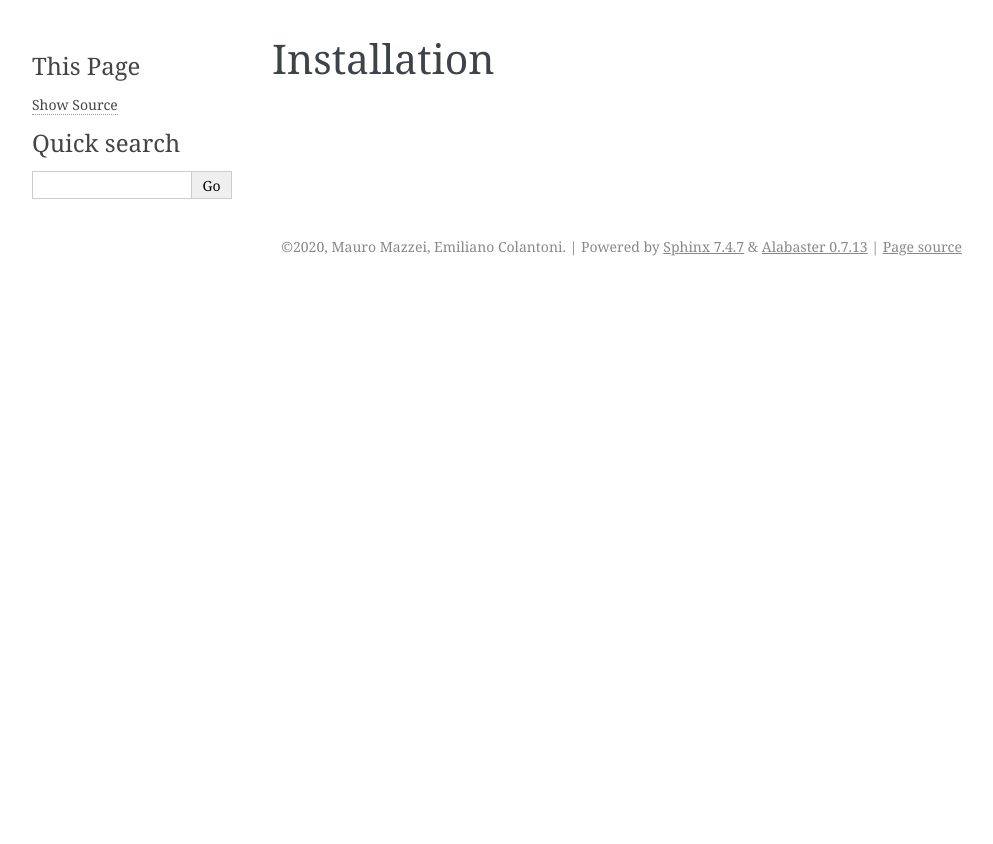
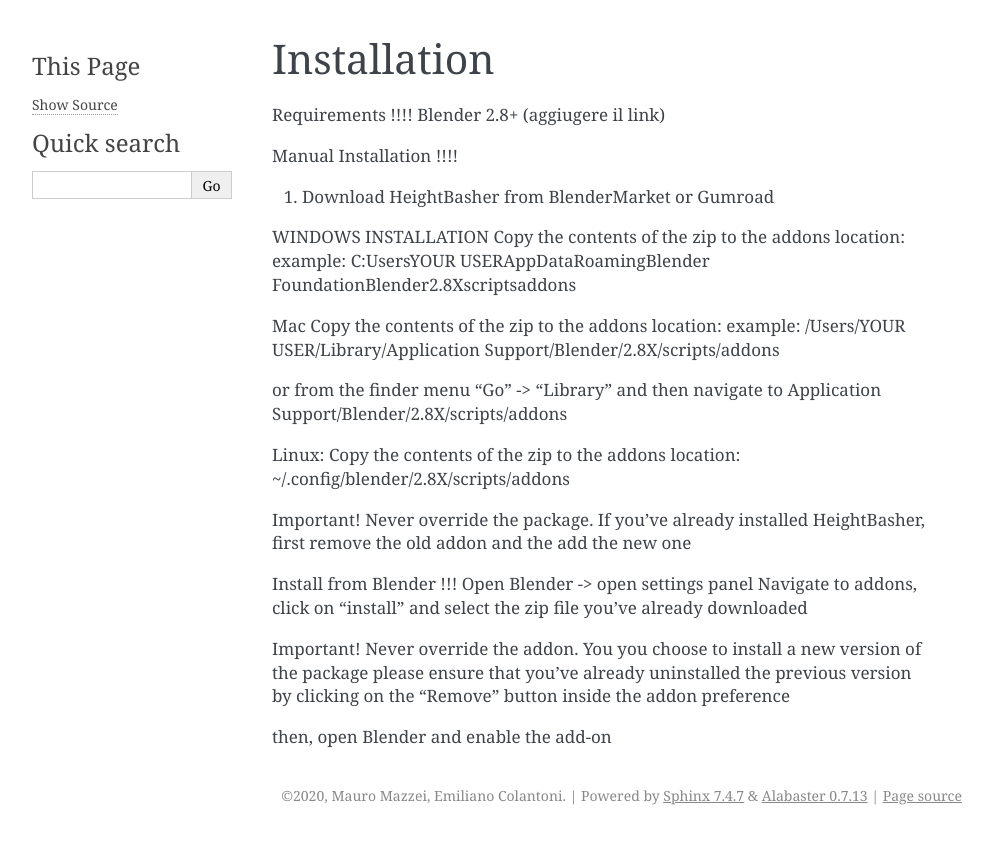
Before and after one commit to mauromazzei/blender-heightbasher-documentation, a Sphinx documentation site: the page built from source/installation.rst, in a window 1280 px wide. Shown: the top 844 px of the page, without its empty margins (148-1141 px from the left). Built offline with Sphinx 7.4.7, drawn with Linux system fonts in a browser that asks for light colours.

Commit message:
installation and getting started initial draft

```diff
--- a/source/installation.rst
+++ b/source/installation.rst
@@ -2,3 +2,44 @@
 
 Installation
 ========================================
+
+Requirements !!!!
+Blender 2.8+ (aggiugere il link)
+
+Manual Installation !!!!
+
+1) Download HeightBasher from BlenderMarket or Gumroad
+
+WINDOWS INSTALLATION
+Copy the contents of the zip to the addons location:
+example:
+C:\Users\YOUR USER\AppData\Roaming\Blender Foundation\Blender\2.8X\scripts\addons
+
+Mac
+Copy the contents of the zip to the addons location:
+example:
+/Users/YOUR USER/Library/Application Support/Blender/2.8X/scripts/addons
+
+or from the finder menu
+"Go" -> "Library"
+and then navigate to Application Support/Blender/2.8X/scripts/addons
+
+
+Linux:
+Copy the contents of the zip to the addons location:
+~/.config/blender/2.8X/scripts/addons
+
+
+Important!
+Never override the package. If you've already installed HeightBasher, first remove the old addon and the add the new one
+
+
+Install from Blender !!!
+Open Blender -> open settings panel
+Navigate to addons, click on "install" and select the zip file you've already downloaded
+
+Important!
+Never override the addon. You you choose to install a new version of the package please ensure that you've already uninstalled the previous version by clicking on the "Remove" button inside the addon preference
+
+
+then, open Blender and enable the add-on
```
Also changed, not shown: source/getting_started.rst (+40 -0 lines).
